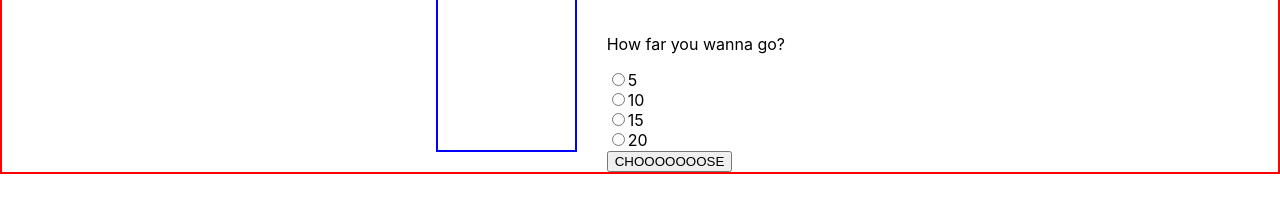
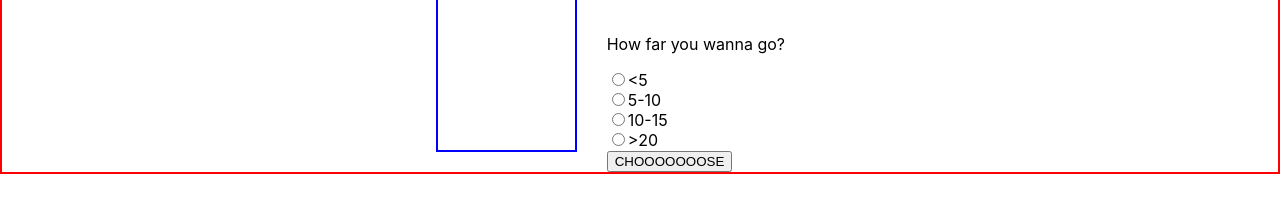
Before and after one commit to Almighty-Mose/date-planner, a React (Create React App) app in the folder client/: page / in a window 1280 px wide. Shown: the part 216-416 px from the top of the page. Built offline with nearby package versions, Linux system fonts and the light colour scheme.

Commit message:
Update distance question answers

```diff
--- a/client/src/components/QuizSidebar.js
+++ b/client/src/components/QuizSidebar.js
@@ -1,3 +1,4 @@
+/* eslint-disable react/prop-types */
 /* eslint-disable react/prefer-stateless-function */
 import React, { Component } from 'react';
 import styled from 'styled-components';
--- a/client/src/components/containers/QuizContainer.js
+++ b/client/src/components/containers/QuizContainer.js
@@ -34,7 +34,7 @@ class QuizContainer extends Component {
         },
         distance: {
           ask: 'How far you wanna go?',
-          answers: ['5', '10', '15', '20'],
+          answers: ['<5', '5-10', '10-15', '>20'],
         },
       },
     };
```
